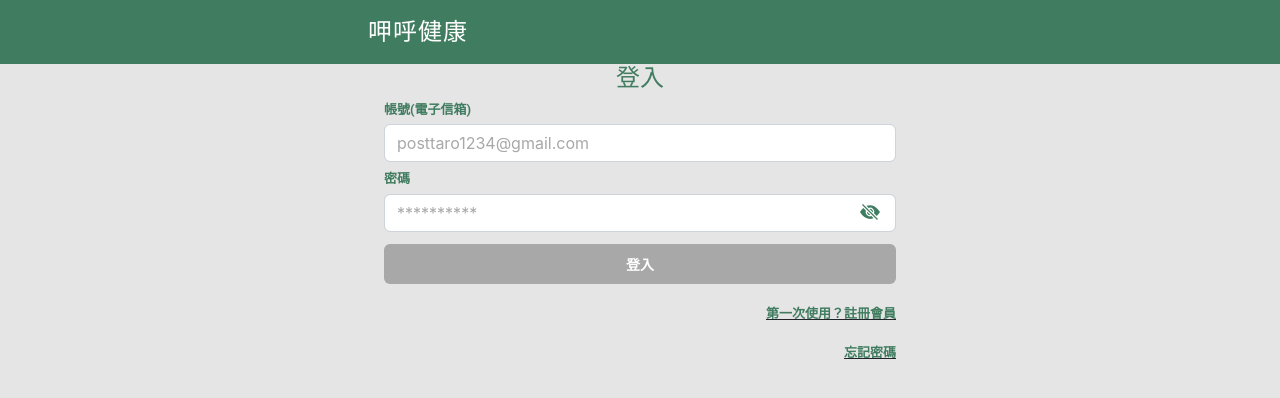
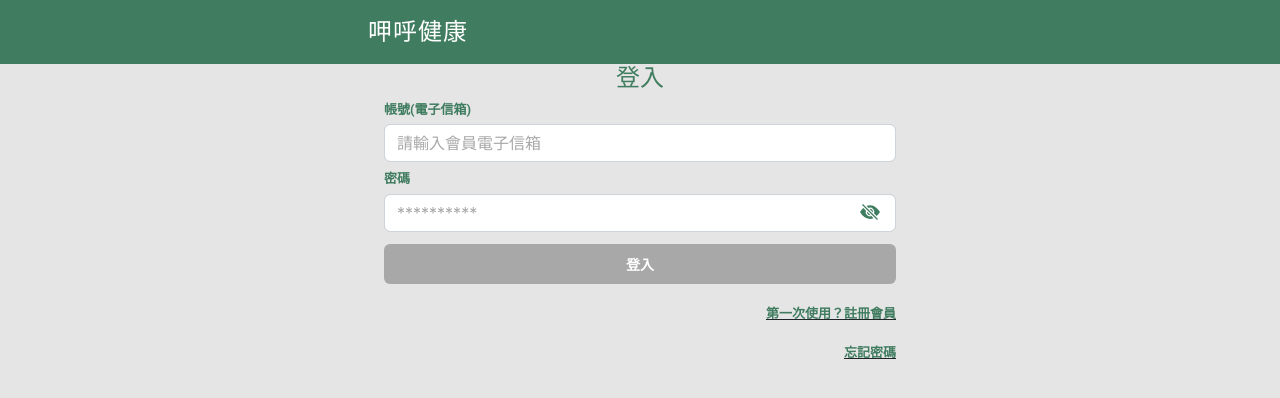
Before and after one commit to yachen168/Healthy-Eating, a Vue app: page /login in a window 1280 px wide. Shown: the top 398 px of the page. Built offline with nearby package versions, Linux system fonts and the light colour scheme.

Commit message:
feat login表單驗證功能完成

```diff
--- a/src/assets/main.scss
+++ b/src/assets/main.scss
@@ -1,3 +1,4 @@
 @import './scss/reset';
 @import './scss/base';
+@import './scss/baseInput'
 // @import './scss/button';
--- /dev/null
+++ b/src/assets/scss/_baseInput.scss
@@ -0,0 +1,37 @@
+.label-title {
+    color: #407d60;
+    line-height: 2.2;
+    font-family: Roboto;
+    font-style: normal;
+    font-weight: bold;
+    font-size: 13px;
+    margin-top: 3px;
+    margin-bottom: 0;
+  }
+
+  .form-input {
+    border-radius: 6px;
+    &::placeholder {
+        color: #a8a8a8;
+      }
+  }
+
+  .input-area {
+    position: relative;
+  }
+
+  .show-password {
+    color: #407d60;
+    font-size: 20px;
+    position: absolute;
+    top: 5px;
+    right: 10px;
+    bottom: 5px;
+    margin: auto;
+    background-color: white;
+    border: none;
+    outline: none;
+    & .b-icon.bi {
+      vertical-align: baseline;
+    }
+  }
--- a/src/assets/scss/_reset.scss
+++ b/src/assets/scss/_reset.scss
@@ -1,6 +1,6 @@
 body {
   margin: 0;
 }
-h1,h2,h3,h4,h5,h6 {
+h1,h2,h3,h4,h5,h6,p {
   margin: 0;
 }
--- a/src/components/common/BaseButton.vue
+++ b/src/components/common/BaseButton.vue
@@ -2,8 +2,8 @@
   <div class="BaseButton">
     <button
       class="base-button"
-      :disabled="disabledState"
-      :class="[{ disabled: disabledState }, buttonStyle]"
+      :disabled="!disabledState"
+      :class="[{ disabled: !disabledState }, buttonStyle]"
       @click="$emit('click')"
     >
       {{ title }}
--- a/src/components/common/BaseInput.vue
+++ b/src/components/common/BaseInput.vue
@@ -1,19 +1,28 @@
 <template>
   <div class="common-input">
     <label :for="inputId" class="label-title">{{ title }}</label>
+    <ValidationProvider
+      :rules="rules"
+      :name="type"
+      v-slot="{ errors }"
+      :mode="mode"
+    >
       <b-form-input
         :id="inputId"
         :placeholder="placeholder"
         :type="type"
+        :value="value"
         @input="$emit('update:input', $event)"
         class="form-input"
       ></b-form-input>
+      <span :class="{ test: errors[0] }">{{ errors[0] }}</span>
+    </ValidationProvider>
   </div>
 </template>
 
 <script>
 export default {
-  name: "Baseput",
+  name: "BaseInput",
   props: {
     inputId: {
       type: String,
@@ -30,6 +39,15 @@ export default {
     type: {
       type: String,
       required: true
+    },
+    rules: {
+      type: String
+    },
+    value: {
+      type: String
+    },
+    mode: {
+      type: String
     }
   }
 };
--- a/src/plugins/vee-validate.js
+++ b/src/plugins/vee-validate.js
@@ -1,6 +1,11 @@
 import Vue from "vue";
-import { ValidationProvider, extend, localize, configure } from "vee-validate";
-import { email } from "vee-validate/dist/rules";
+import {
+  ValidationProvider,
+  extend,
+  localize,
+  ValidationObserver
+} from "vee-validate";
+import { email, alpha_num, required } from "vee-validate/dist/rules";
 
 import TW from "vee-validate/dist/locale/zh_TW.json";
 
@@ -8,17 +13,18 @@ import TW from "vee-validate/dist/locale/zh_TW.json";
 //   validate: value => value === "example",
 //   message: "This is not the magic word"
 // });
-extend("email", email, {
-  message: "This is not the magic word"
-});
+extend("email", { ...email, message: "不符合帳號信箱格式" });
+extend("required", { ...required, message: "必填欄位" });
+extend("alpha_num", alpha_num);
 
-configure({
-  classes: {
-    valid: "valid",
-    invalid: "invalid"
-  }
+extend("minmax", {
+  validate(value, { min, max }) {
+    return value.length >= min && value.length <= max;
+  },
+  params: ["min", "max"]
 });
 
 localize("zh_TW", TW);
 
 Vue.component("ValidationProvider", ValidationProvider);
+Vue.component("ValidationObserver", ValidationObserver);
--- a/src/views/Login.vue
+++ b/src/views/Login.vue
@@ -3,38 +3,61 @@
     <Navbar></Navbar>
     <section class="main">
       <BaseTitle title="登入"></BaseTitle>
-      <!-- <ValidationProvider rules="email" v-slot="{ errors }">
-        <input v-model="emailFortmat" type="text" />
-        <span>{{ errors[0] }}</span>
-      </ValidationProvider> -->
+      <ValidationObserver v-slot="{ valid }">
+        <label for="email" class="label-title">帳號(電子信箱)</label>
+        <ValidationProvider
+          rules="required|email"
+          v-slot="{ errors }"
+          mode="lazy"
+        >
+          <b-form-input
+            id="email"
+            placeholder="請輸入會員電子信箱"
+            type="email"
+            :state="errors[0] ? false : null"
+            :value="login.email"
+            @input="login = { ...login, email: $event }"
+            class="form-input"
+          ></b-form-input>
+          <p :class="{ 'font-error': errors[0] }" v-show="errors[0]">
+            {{ errors[0] }}
+          </p>
+        </ValidationProvider>
 
-      <ValidationProvider rules="email" v-slot="{ errors }">
-        <BaseInput
-          inputId="account"
-          title="帳號(電子信箱)"
-          type="email"
-          placeholder="posttaro1234@gmail.com"
-          @update:input="login = { ...login, email: $event }"
-          v-model="emailFortmat"
-        ></BaseInput>
-        <span>{{ errors[0] }}</span>
+        <label for="password" class="label-title">密碼</label>
+        <div class="input-area">
+          <ValidationProvider
+            rules="required|minmax:6,12|alpha_num"
+            v-slot="{ errors }"
+          >
+            <b-form-input
+              id="password"
+              placeholder="**********"
+              :type="type"
+              :state="errors[0] ? false : null"
+              :value="login.password"
+              @input="login = { ...login, password: $event }"
+              class="form-input"
+            ></b-form-input>
           </ValidationProvider>
-      <PasswordInput
-        inputId="login-password"
-        title="密碼"
-        @update:input="login = { ...login, password: $event }"
-      ></PasswordInput>
+          <button @click="showPassword" class="show-password">
+            <b-icon v-show="isSlash" icon="eye-slash-fill"></b-icon>
+            <b-icon v-show="!isSlash" icon="eye-fill"></b-icon>
+          </button>
+        </div>
         <BaseButton
           title="登入"
-        :disabledState="disabledState"
+          :disabledState="valid"
           class="login-button"
           buttonStyle="primary"
+          @click="test"
         ></BaseButton>
-      <p class="member-application">
-        <a href="##">第一次使用？註冊會員</a>
+      </ValidationObserver>
+      <p class="member-application" @click="$router.push({ name: 'Register' })">
+        <a>第一次使用？註冊會員</a>
       </p>
       <p class="member-application">
-        <a href="##">忘記密碼</a>
+        <a>忘記密碼</a>
       </p>
     </section>
   </div>
@@ -44,24 +67,33 @@
 import Navbar from "@/components/common/Navbar";
 import BaseTitle from "@/components/common/BaseTitle";
 import BaseButton from "@/components/common/BaseButton";
-import BaseInput from "@/components/common/BaseInput";
-import PasswordInput from "@/components/common/PasswordInput";
+// import BaseInput from "@/components/common/BaseInput";
+// import PasswordInput from "@/components/common/PasswordInput";
 export default {
   data() {
     return {
-      disabledState: true,
       login: {},
-      emailFortmat: "",
-      value: ""
+      isSlash: true,
+      type: "password"
     };
   },
-  methods: {},
+  methods: {
+    showPassword() {
+      this.type === "password"
+        ? (this.type = "text")
+        : (this.type = "password");
+      this.isSlash = !this.isSlash;
+    },
+    test() {
+      console.log("test");
+    }
+  },
   components: {
     Navbar,
     BaseButton,
-    BaseInput,
-    BaseTitle,
-    PasswordInput
+    // BaseInput,
+    BaseTitle
+    // PasswordInput
   }
 };
 </script>
@@ -69,6 +101,14 @@ export default {
 <style lang="scss" scoped>
 .main {
   padding: 0 32px;
+}
+
+.font-error {
+  color: #e36e6e;
+  font-family: Roboto;
+  font-style: normal;
+  font-weight: bold;
+  font-size: 12px;
 }
 .login-button {
   margin-top: 12px;
@@ -84,7 +124,13 @@ export default {
   text-decoration: underline;
   & a {
     color: #407d60;
-    text-decoration: none;
+    cursor: pointer;
+    &:hover {
+      color: #407d60;
     }
   }
+}
+::v-deep .is-invalid {
+  background-image: none;
+}
 </style>
```
Lines whose indentation alone changed are shown as unchanged.
